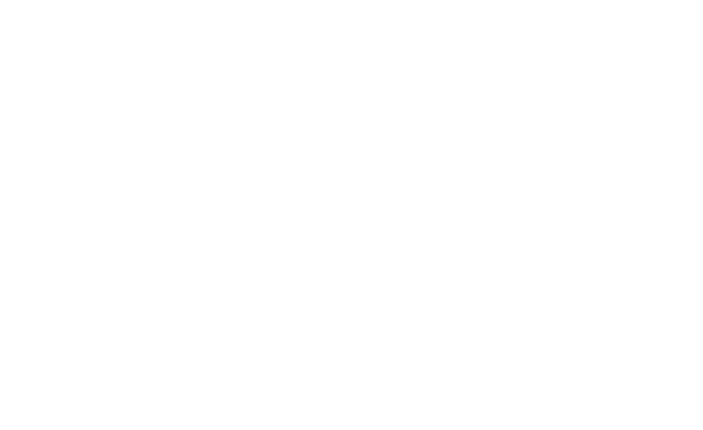
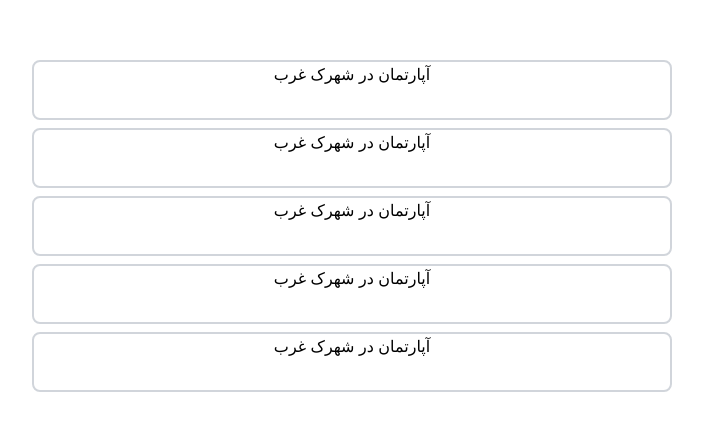
Before and after one commit to Hamid-Gholamreza/frontend_project, a React (Create React App) app: page /home in a window 1280 px wide. Before the commit this address had no page. Shown: the part 170-600 px from the top of the page, without its empty margins (288-991 px from the left). Built offline with nearby package versions, Linux system fonts and the light colour scheme; data requests are answered from the project's data file.

Commit message:
starting hompage + installing leaflet

```diff
--- a/package.json
+++ b/package.json
@@ -12,8 +12,10 @@
     "@types/react-dom": "^18.3.0",
     "axios": "^1.7.5",
     "bcryptjs": "^2.4.3",
+    "leaflet": "^1.9.4",
     "react": "^18.3.1",
     "react-dom": "^18.3.1",
+    "react-leaflet": "^4.2.1",
     "react-router-dom": "^6.26.1",
     "react-scripts": "5.0.1",
     "typescript": "^4.9.5",
@@ -44,6 +46,7 @@
     ]
   },
   "devDependencies": {
+    "@types/leaflet": "^1.9.12",
     "json-server": "^1.0.0-beta.2",
     "json-server-auth": "^2.1.0",
     "tailwindcss": "^3.4.10"
--- a/src/App.tsx
+++ b/src/App.tsx
@@ -4,6 +4,7 @@
 import { Routes } from 'react-router';
 import login from './pages/login';
 import register from './pages/register';
+import homepage from './pages/homepage';
 
 
 
@@ -14,6 +15,7 @@
       <Routes>
         <Route path='/login' Component={login} />
         <Route path='/register' Component={register} />
+        <Route path='/home' Component={homepage} />
       </Routes>
     </Router>
   );
--- /dev/null
+++ b/src/components/HouseAdsCard.tsx
@@ -0,0 +1,15 @@
+import React from "react";
+import { Link } from "react-router-dom";
+
+function HouseAdCard():JSX.Element {
+
+    return(
+        <div className="w-full h-[60px] border-2 border-gray-300 rounded-lg box-border mb-2">
+            <Link to={'/home'} className="block w-full h-full">
+                <p className="w-full text-center">آپارتمان در شهرک غرب</p>
+            </Link>
+        </div>
+    )
+}
+
+export default HouseAdCard;
--- /dev/null
+++ b/src/pages/homepage.tsx
@@ -0,0 +1,33 @@
+import React from "react";
+import axios from "axios";
+import HouseAdCard from "../components/HouseAdsCard";
+
+
+function homepage() {
+
+    const fetchData = async () => {
+        try {
+            const response = await axios.get('http://localhost:8000/ads');
+            console.log(response.data);
+        }
+        catch(error) {
+            console.error('Error fetching data ', error)
+        }
+    }
+
+    fetchData();
+
+    return(
+        <div className="w-full h-[100vh] flex flex-col justify-center items-center">
+            <div className="w-1/2">
+                <HouseAdCard />
+                <HouseAdCard />
+                <HouseAdCard />
+                <HouseAdCard />
+                <HouseAdCard />
+            </div>
+        </div>
+    )
+}
+
+export default homepage;
```
Also changed, not shown: 1 other file (tests, documents, lock files or other folders).
